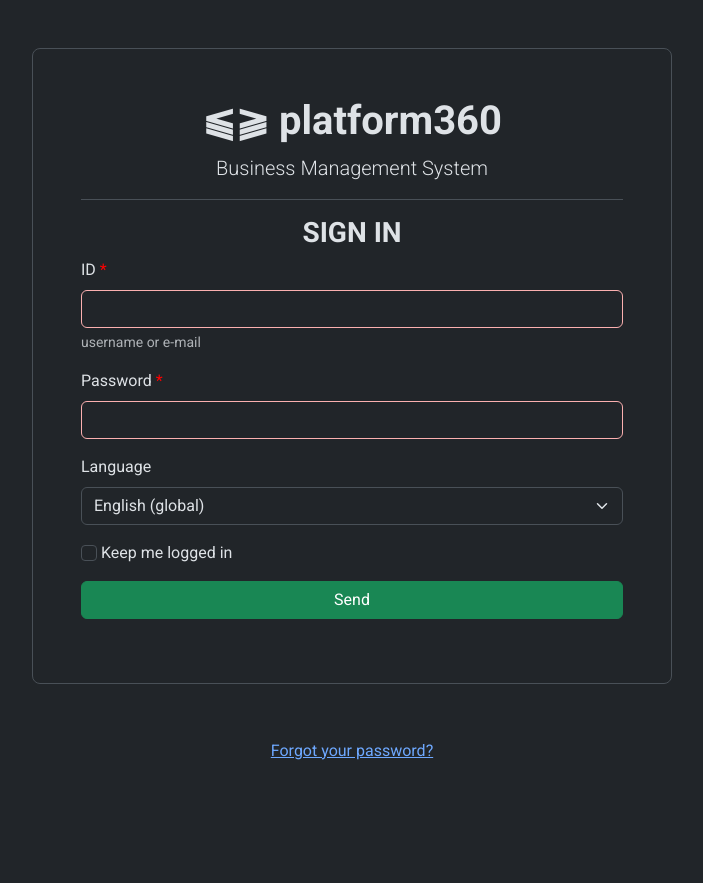
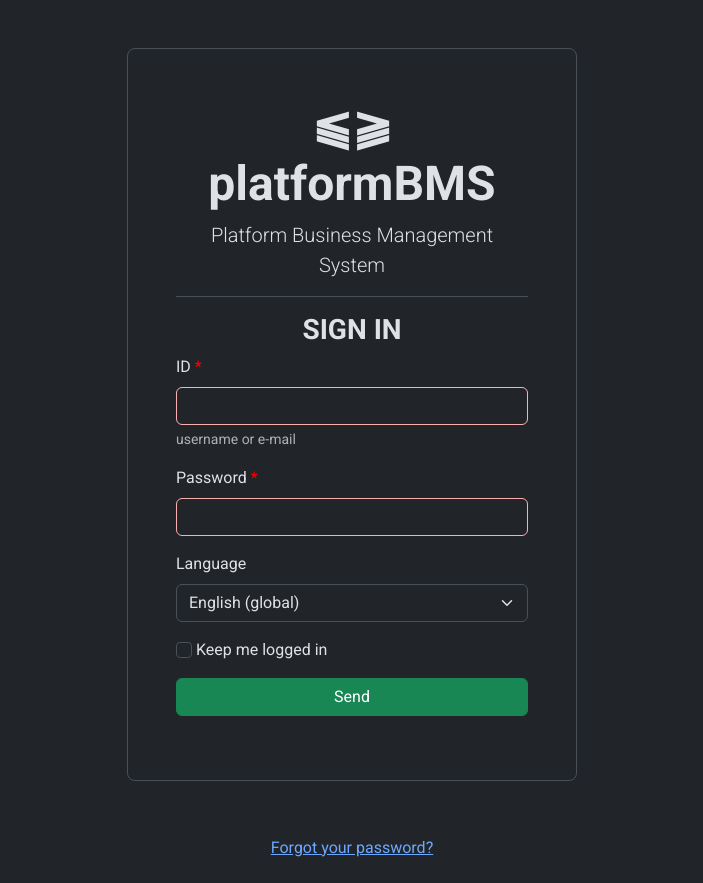
Before and after one commit to harkalygergo/platform360, a Symfony app: template templates/platform/auth.html.twig in a window 1280 px wide. Shown: the whole page, without its empty margins (288-991 px from the left). Before the commit the page ends 760 px from the top, so only its background shows below. Run offline with Twig, Linux system fonts and the light colour scheme; the template is opened without the code that fills it, so the values that code supplies are empty; some libraries are stand-ins or nearby versions.

Commit message:
modify brand name

```diff
--- a/templates/platform/auth.html.twig
+++ b/templates/platform/auth.html.twig
@@ -6,10 +6,10 @@
 
     <div class="container">
         <div class="row">
-            <div class="col col-lg-8 mx-auto">
+            <div class="col col-lg-6 mx-auto">
                 <form class="m-md-5 p-md-5 border rounded-3 bg-auto">
-                    <h1 class="text-center fw-bold">⫹⫺ platform360</h1>
-                    <p class="lead text-center">Business Management System </p>
+                    <h1 class="text-center fw-bold display-5">⫹⫺ platformBMS</h1>
+                    <p class="lead text-center">Platform Business Management System </p>
                     <h3 class="text-center pt-3 fw-bold border-top">{{ 'global.auth.sign_in'|trans|upper }}</h3>
                     <div class="mb-3">
                         <label for="ID" class="form-label required">ID</label>
```
Also changed, not shown: README.md.
